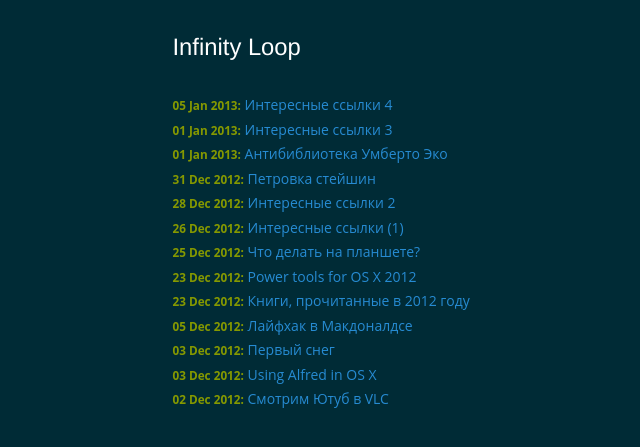
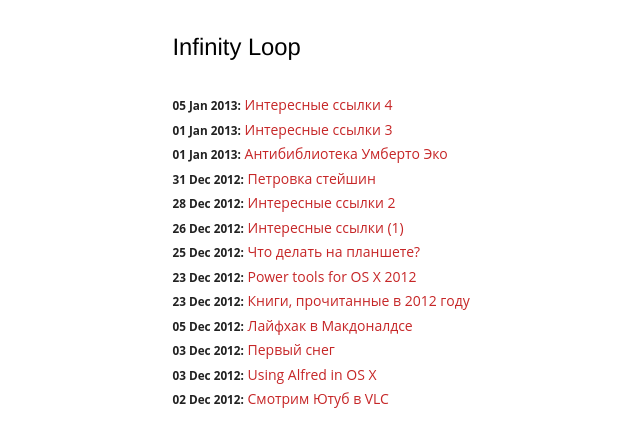
Before and after one commit to dimkalinux/dimkalinux.github.com, a Jekyll site: the page built from index.html, in a window 1280 px wide. Shown: the top 447 px of the page, without its empty margins (130-770 px from the left). Built offline with Jekyll 4.4.1, drawn with Linux system fonts in a browser that asks for light colours; Markdown is read by kramdown in place of the engine named in the settings.

Commit message:
New light design.
Signed-off-by: dimkalinux <dimkalinux@gmail.com>

```diff
--- a/_layouts/default.html
+++ b/_layouts/default.html
@@ -12,7 +12,7 @@
     <title>{{ page.title }}</title>
     <meta name="author" content="dimkalinux" />
     <link rel="stylesheet" href="/css/foundation.css" type="text/css" />
-    <link rel="stylesheet" href="/css/app.css" type="text/css" />
+    <link rel="stylesheet" href="/css/app.light.css?ver=2013-01-06" type="text/css" />
 </head>
 <body>
     <div class="row">
--- /dev/null
+++ b/css/app.light.css
@@ -0,0 +1,79 @@
+body {
+    font-family: "Open Sans", Helvetica, arial, clean, sans-serif;
+    margin-top: 20px;
+    color: #000;
+    background: #fff;
+}
+
+ul,
+ol {
+    list-style-position: inside;
+}
+
+h1,
+h2,
+h3,
+h4,
+h5,
+h6 {
+    font-weight: normal;
+    color: #000;
+}
+
+h1 {
+    font-size: 1.7em;
+    margin-bottom: 1.4em;
+}
+
+h2 {
+    font-size: 1.35em;
+    font-weight: bold;
+}
+
+h3 {
+    font-size: 1.2em;
+    font-weight: bold;
+}
+
+a,
+a:hover {
+    color: #C62627;
+}
+
+a:hover,
+a:visited:hover {
+    text-decoration: underline;
+}
+
+a:visited {
+    color: #777;
+}
+
+ul.posts {
+    list-style-type: none;
+    margin-bottom: 2em;
+    padding-left: 0;
+}
+
+ul.posts li {
+    line-height: 1.75em;
+}
+
+ul.posts span {
+    color: #222;
+    font-size: 84%;
+    font-weight: bold;
+}
+
+.post img,
+.post iframe {
+    border: solid 1px #073642;
+}
+
+blockquote {
+    border-left: solid 1px #666;
+}
+
+blockquote p {
+    color: #666;
+}
```
